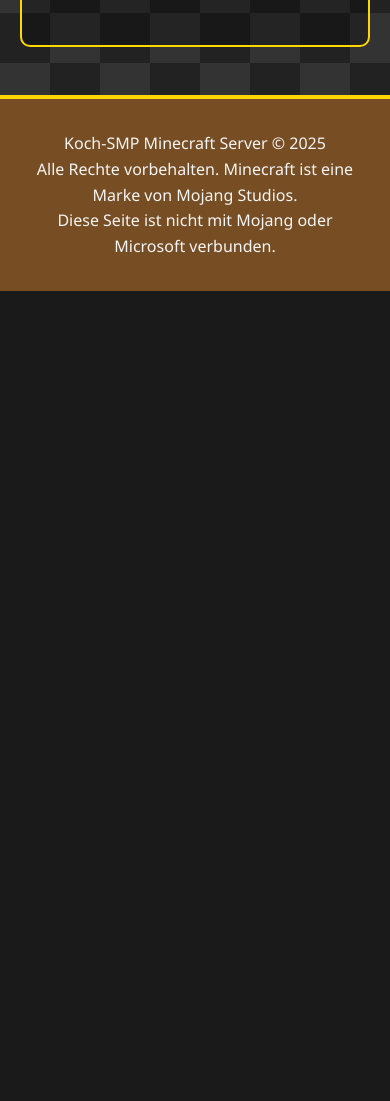
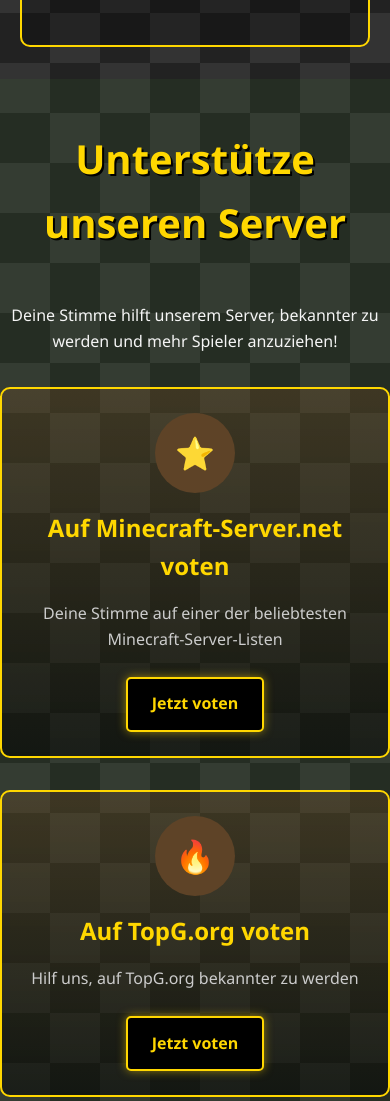
Before and after one commit to kochsmp/web, a plain HTML site: page index.html in a window 390 px wide. Shown: the part 7987-9088 px from the top of the page. Before the commit the page ends 8278 px from the top, so only its background shows below. Drawn offline with Linux system fonts and the light colour scheme.

Commit message:
Update index.html

```diff
--- a/index.html
+++ b/index.html
@@ -324,6 +324,75 @@
             color: #000000;
         }
 
+        /* Vote-Sektion */
+        .voting-section {
+            padding: 3rem 0;
+            background-color: rgba(59, 133, 38, 0.1);
+            text-align: center;
+        }
+
+        .vote-grid {
+            display: grid;
+            grid-template-columns: repeat(auto-fit, minmax(300px, 1fr));
+            gap: 2rem;
+            margin-top: 2rem;
+        }
+
+        .vote-card {
+            background: linear-gradient(to bottom, rgba(119, 78, 36, 0.3), rgba(0, 0, 0, 0.5));
+            border-radius: 10px;
+            padding: 1.5rem;
+            text-align: center;
+            border: 2px solid var(--accent-color);
+            transition: transform 0.3s ease;
+        }
+
+        .vote-card:hover {
+            transform: translateY(-5px);
+        }
+
+        .vote-icon {
+            width: 80px;
+            height: 80px;
+            border-radius: 50%;
+            margin: 0 auto 1rem;
+            background-color: var(--minecraft-dirt);
+            display: flex;
+            justify-content: center;
+            align-items: center;
+            font-size: 2rem;
+        }
+
+        .vote-title {
+            font-size: 1.5rem;
+            color: var(--accent-color);
+            margin-bottom: 1rem;
+        }
+
+        .vote-description {
+            color: #ccc;
+            margin-bottom: 1.5rem;
+        }
+
+        .vote-link {
+            display: inline-block;
+            background-color: #000000;
+            color: var(--accent-color);
+            padding: 0.8rem 1.5rem;
+            border-radius: 5px;
+            text-decoration: none;
+            font-weight: bold;
+            transition: all 0.3s ease;
+            border: 2px solid var(--accent-color);
+            box-shadow: 0 0 10px rgba(255, 215, 0, 0.5);
+        }
+
+        .vote-link:hover {
+            background-color: var(--accent-color);
+            color: #000000;
+            box-shadow: 0 0 15px var(--accent-color);
+        }
+
         footer {
             background-color: var(--secondary-color);
             padding: 2rem 0;
@@ -378,6 +447,10 @@
             .creator-grid {
                 grid-template-columns: 1fr;
             }
+
+            .vote-grid {
+                grid-template-columns: 1fr;
+            }
         }
 
         /* Anleitung für das Banner */
@@ -401,6 +474,7 @@
                     <li><a href="#home">Home</a></li>
                     <li><a href="#places">Orte</a></li>
                     <li><a href="#creators">Content Creator</a></li>
+                    <li><a href="#vote">Vote für uns</a></li>
                     <li><a href="#join">Beitreten</a></li>
                     <li><a href="#about">Über uns</a></li>
                 </ul>
@@ -584,6 +658,28 @@
         </div>
     </section>
 
+    <!-- Neue Vote-Sektion -->
+    <section class="voting-section container" id="vote">
+        <h2 class="section-title">Unterstütze unseren Server</h2>
+        <p style="text-align: center; margin-bottom: 2rem;">Deine Stimme hilft unserem Server, bekannter zu werden und mehr Spieler anzuziehen!</p>
+
+        <div class="vote-grid">
+            <div class="vote-card">
+                <div class="vote-icon">⭐</div>
+                <h3 class="vote-title">Auf Minecraft-Server.net voten</h3>
+                <p class="vote-description">Deine Stimme auf einer der beliebtesten Minecraft-Server-Listen</p>
+                <a href="https://minecraft-server.net/vote/koch-smp" class="vote-link">Jetzt voten</a>
+            </div>
+
+            <div class="vote-card">
+                <div class="vote-icon">🔥</div>
+                <h3 class="vote-title">Auf TopG.org voten</h3>
+                <p class="vote-description">Hilf uns, auf TopG.org bekannter zu werden</p>
+                <a href="https://topg.org/minecraft-servers/vote-koch-smp" class="vote-link">Jetzt voten</a>
+            </div>
+        </div>
+    </section>
+
     <footer id="about">
         <div class="container">
             <p>Koch-SMP Minecraft Server © 2025</p>
```
